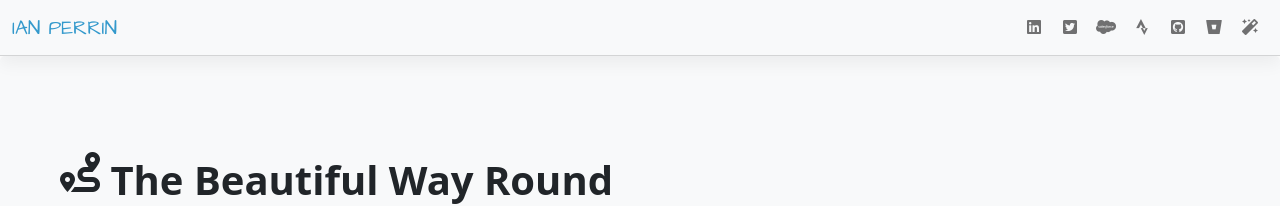
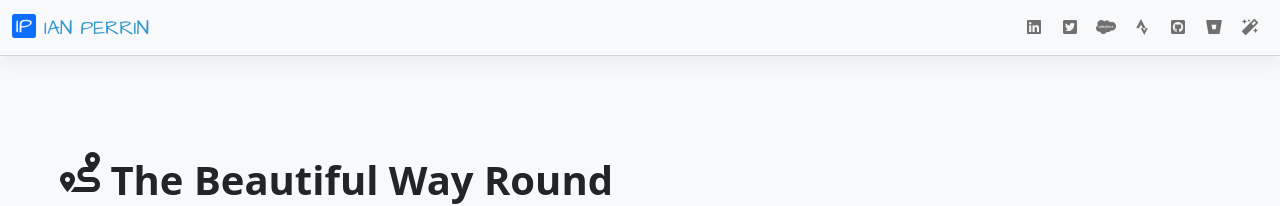
Before and after one commit to ianperrin/ianperrin.github.io, a Jekyll site: the page built from index.html, in a window 1280 px wide. Shown: the top 206 px of the page. Built offline with Jekyll 4.4.1, drawn with Linux system fonts in a browser that asks for light colours.

Commit message:
Add brand image

```diff
--- a/_layouts/default.html
+++ b/_layouts/default.html
@@ -21,6 +21,7 @@ scripts:
     <meta name="robots" content="index,follow">
     {% seo -%}
     {% include head-styles.html -%}
+    <!-- Favicons -->
     <link rel="apple-touch-icon" sizes="180x180" href="/assets/images/apple-touch-icon.png">
     <link rel="icon" type="image/png" sizes="32x32" href="/assets/images/favicon-32x32.png">
     <link rel="icon" type="image/png" sizes="16x16" href="/assets/images/favicon-16x16.png">
@@ -35,7 +36,10 @@ scripts:
     {% if page.hide-global-nav != true -%}
     <nav class="navbar navbar-expand navbar-light bg-light fixed-top ">
       <div class="container-fluid">
-        <a class="navbar-brand" href="/">{{ site.title }}</a>
+        <a class="navbar-brand" href="/" title="{{ site.title }} | {{ site.tagline }}">
+          <img src="/assets/images/favicon-32x32.png" alt="{{ site.title }}" width="24" height="24" class="d-inline-block align-text-top">
+          {{ site.title }}
+        </a>
         <ul class="navbar-nav ml-auto">
         {% assign person = site.data.people[0] -%}
         {% for profile in site.data.people[0].profiles -%}
```
